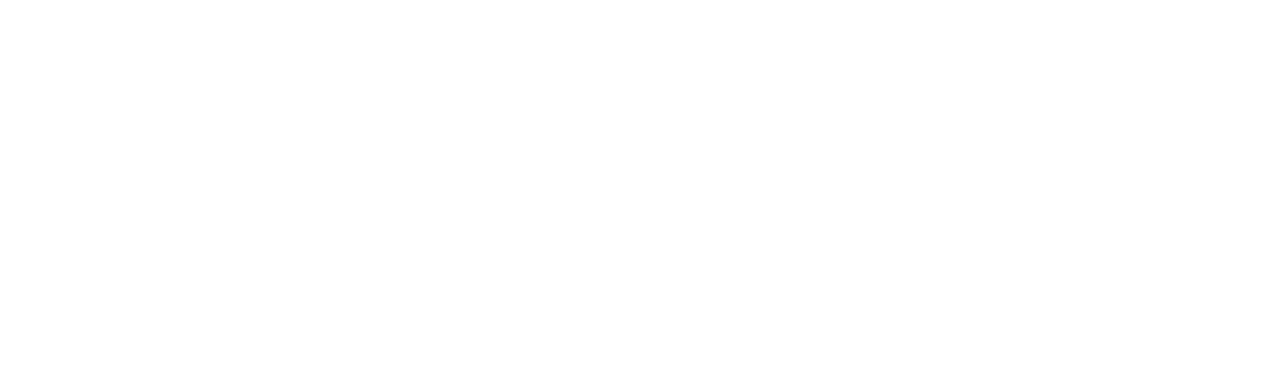
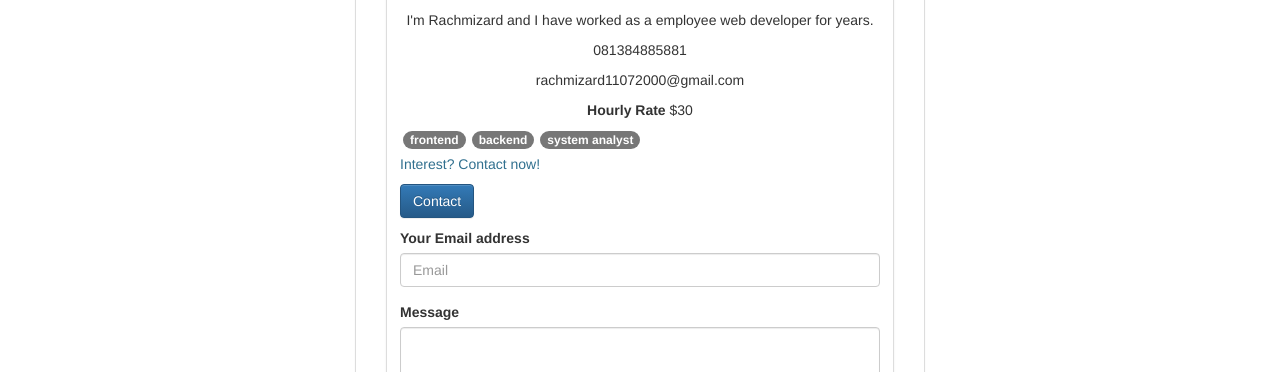
Before and after one commit to rachmizard/vue-coach-finder, a Vue app: page /coaches/1/contact in a window 1280 px wide. Shown: the part 487-859 px from the top of the page. Before the commit the page ends 800 px from the top, so only its background shows below. Built offline with nearby package versions, Linux system fonts and the light colour scheme.

Commit message:
add contact form layout

```diff
--- a/src/components/coaches/CoachFilter.vue
+++ b/src/components/coaches/CoachFilter.vue
@@ -34,6 +34,18 @@
         @keyup="setFilter"
       />
     </div>
+    <div v-if="isLoading" class="progress">
+      <div
+        class="progress-bar progress-bar-striped active"
+        role="progressbar"
+        aria-valuenow="45"
+        aria-valuemin="0"
+        aria-valuemax="100"
+        :style="{ width: percentage }"
+      >
+        <span class="sr-only">45% Complete</span>
+      </div>
+    </div>
   </base-card>
 </template>
 <script>
@@ -49,10 +61,13 @@
         mobile: false,
         search: null,
       },
+      isLoading: false,
+      percentage: '45%'
     };
   },
   methods: {
     setFilter(event) {
+      this.isLoading = true;
       const inputId = event.target.id;
       const isActive = event.target.checked;
       const updatedFilters = {
@@ -60,11 +75,11 @@
         [inputId]: isActive,
       };
 
-      console.log(updatedFilters);
-
       this.filters = updatedFilters;
+      this.percentage = '100%';
       setTimeout(() => {
         this.$emit("change-filter", updatedFilters);
+        this.isLoading = false;
       }, 500);
     },
   },
--- a/src/components/coaches/CoachItem.vue
+++ b/src/components/coaches/CoachItem.vue
@@ -30,7 +30,7 @@
       </li>
       <li class="list-group-item">
         <div class="btn-group" role="group" aria-label="...">
-          <base-button mode="btn btn-primary">Contact</base-button>
+          <base-button mode="btn btn-primary" link :to="redirectCoachContact">Contact</base-button>
           <base-button mode="btn btn-info" link :to="viewDetail">View Detail</base-button>
         </div>
       </li>
@@ -46,7 +46,10 @@
     },
     viewDetail() {
         return '/coaches/' + this.coach.id
-    }
+    },
+    redirectCoachContact() {
+      return "/coaches/" + this.coach.id + "/contact";
+    },
   },
 };
 </script>
--- /dev/null
+++ b/src/components/requests/ContactCoachForm.vue
@@ -0,0 +1,49 @@
+<template>
+  <form @submit.prevent="submitRegistration" autocomplete="off">
+    <div class="form-group" :class="{ 'has-error': $v.form.email.$error }">
+      <label for="exampleInputEmail1">Your Email address</label>
+      <input
+        type="email"
+        class="form-control"
+        id="exampleInputEmail1"
+        placeholder="Email"
+        v-model.trim="form.email"
+      />
+    </div>
+    <div class="form-group" :class="{ 'has-error': $v.form.message.$error }">
+      <label for="inputMessage">Message</label>
+      <textarea class="form-control" id="inputMessage" cols="30" rows="10"> </textarea>
+    </div>
+    <base-button mode="btn btn-default">Submit</base-button>
+  </form>
+</template>
+
+<script>
+import { required, email } from "vuelidate/lib/validators";
+
+export default {
+  emits: ["save-registration"],
+  data() {
+    return {
+      form: {
+        email: null,
+        message: null,
+      },
+    };
+  },
+  validations: {
+    form: {
+      email: { required, email },
+      message: { required },
+    },
+  },
+  methods: {
+    submitRegistration() {
+      this.$v.form.$touch();
+      if (this.$v.form.$invalid) return;
+      this.$v.form.$reset();
+      this.$emit("save-registration", this.form);
+    },
+  },
+};
+</script>
--- a/src/pages/coaches/CoachDetail.vue
+++ b/src/pages/coaches/CoachDetail.vue
@@ -6,14 +6,19 @@
         <p class="text-center">{{ coach.description }}</p>
         <p class="text-center">{{ coach.phone }}</p>
         <p class="text-center">{{ coach.email }}</p>
-        <p class="text-center"><strong>Hourly Rate</strong> {{ coach.hourlyRate | currency }}</p>
+        <p class="text-center">
+          <strong>Hourly Rate</strong> {{ coach.hourlyRate | currency }}
+        </p>
         <base-badge v-for="(area, index) in coach.areas" :key="index">
           {{ area }}
         </base-badge>
         <p class="text-info">Interest? Contact now!</p>
         <p>
-          <base-button mode="btn btn-primary">Contact</base-button>
+          <base-button mode="btn btn-primary" link :to="redirectCoachContact"
+            >Contact</base-button
+          >
         </p>
+        <router-view></router-view>
       </base-thumbnail>
     </base-card>
   </div>
@@ -34,13 +39,16 @@
     title() {
       return "Coach Detail";
     },
+    redirectCoachContact() {
+      return "/coaches/" + this.coach.id + "/contact";
+    },
   },
   created() {
     this.coach = this.$store.getters.getCoaches.find(
       (coach) => coach.id === this.id
     );
-    if(!this.coach) {
-      this.$router.replace('/coaches');
+    if (!this.coach) {
+      this.$router.replace("/coaches");
     }
   },
 };
--- a/src/pages/requests/ContactCoach.vue
+++ b/src/pages/requests/ContactCoach.vue
@@ -1,5 +1,17 @@
 <template>
-    <div>
-        <h1>Contact Coach</h1>
-    </div>
+    <contact-coach-form></contact-coach-form>
 </template>
+<script>
+import ContactCoachForm from "../../components/requests/ContactCoachForm.vue";
+
+export default {
+  props: ["id"],
+  name: "ContactCoach",
+  components: {
+    contactCoachForm: ContactCoachForm,
+  },
+  methods: {
+    saveContact() {},
+  },
+};
+</script>
--- a/src/router.js
+++ b/src/router.js
@@ -25,8 +25,9 @@
             props: true,
             children: [
                 {
-                    path: '/contact',
-                    component: ContactCoach
+                    path: 'contact',
+                    component: ContactCoach,
+                    props: true
                 }
             ]
         },
--- a/src/store/index.js
+++ b/src/store/index.js
@@ -1,11 +1,13 @@
 import Vue from 'vue'
 import Vuex from 'vuex'
 import coaches from './modules/coaches';
+import requests from './modules/requests';
 
 Vue.use(Vuex)
 
 export default new Vuex.Store({
   modules: {
-    coaches
+    coaches,
+    requests
   }
 })
--- /dev/null
+++ b/src/store/modules/requests/index.js
@@ -0,0 +1,29 @@
+const state = {
+    requests: []
+}
+
+const actions = {
+    contachCoach: ({ commit }, payload) => {
+        const newRequest = {
+            id: Math.random(),
+            coachId: payload.coachId,
+            userEmail: payload.userEmail,
+            message: payload.message
+        }
+        commit('SAVE_REQUEST', newRequest)
+    }
+}
+
+const mutations = {
+    'SAVE_REQUEST'(state, payload) {
+        state.requests.push(payload)
+    }
+}
+
+const getters = {
+    getRequests: (state) => {
+        return state.requests;
+    }
+}
+
+export default { state, actions, mutations, getters }
```
